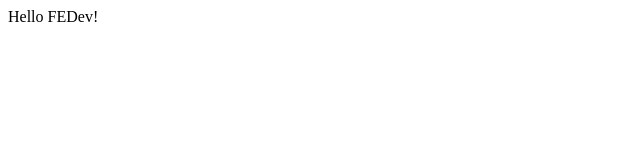
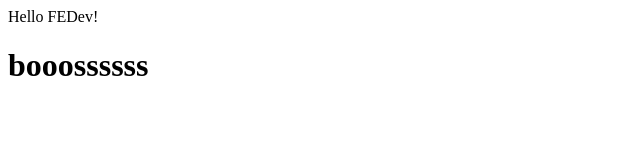
Before and after one commit to venaissance/git-prac, a plain HTML site: page index.html in a window 1280 px wide. Shown: the whole page, without its empty margins (0-640 px from the left). Drawn offline with Linux system fonts and the light colour scheme.

Commit message:
bossinnnnnn

```diff
--- a/index.html
+++ b/index.html
@@ -10,6 +10,7 @@
 
 <body>
     <div>Hello FEDev!</div>
+    <h1>booossssss</h1>
 </body>
 
 </html>
```
